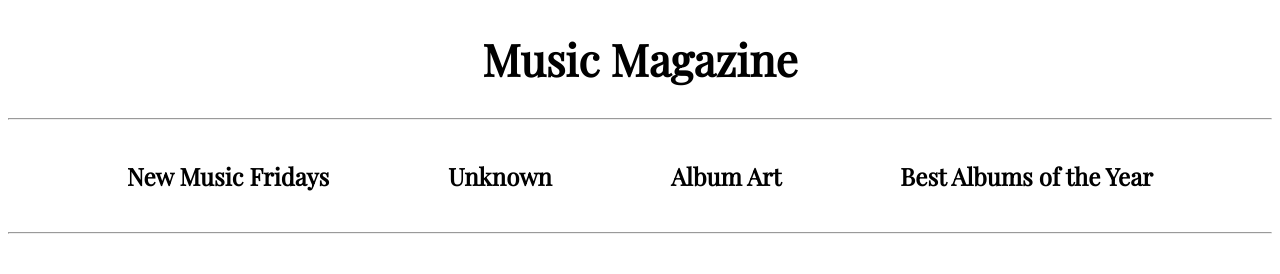
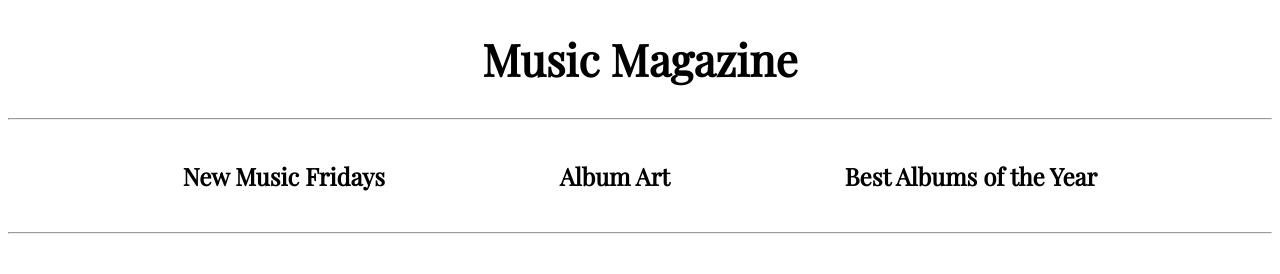
Before and after one commit to ktheodore24/final_project, a plain HTML site: page final_project/index.html in a window 1280 px wide. Shown: the top 274 px of the page. Drawn offline with nearby package versions, Linux system fonts and the light colour scheme.

Commit message:
Drop a tag
I removed an a tag for a
page that I deleted.

```diff
--- a/final_project/index.html
+++ b/final_project/index.html
@@ -27,7 +27,6 @@
     <nav>
       <div class="menu">
         <a href=""><h4>New Music Fridays</h4></a>
-        <a href="pages/artist.html"><h4>Unknown</h4></a>
         <a href=""><h4>Album Art</h4></a>
         <a href="pages/best.html"><h4>Best Albums of the Year</h4></a>
       </div>
```
